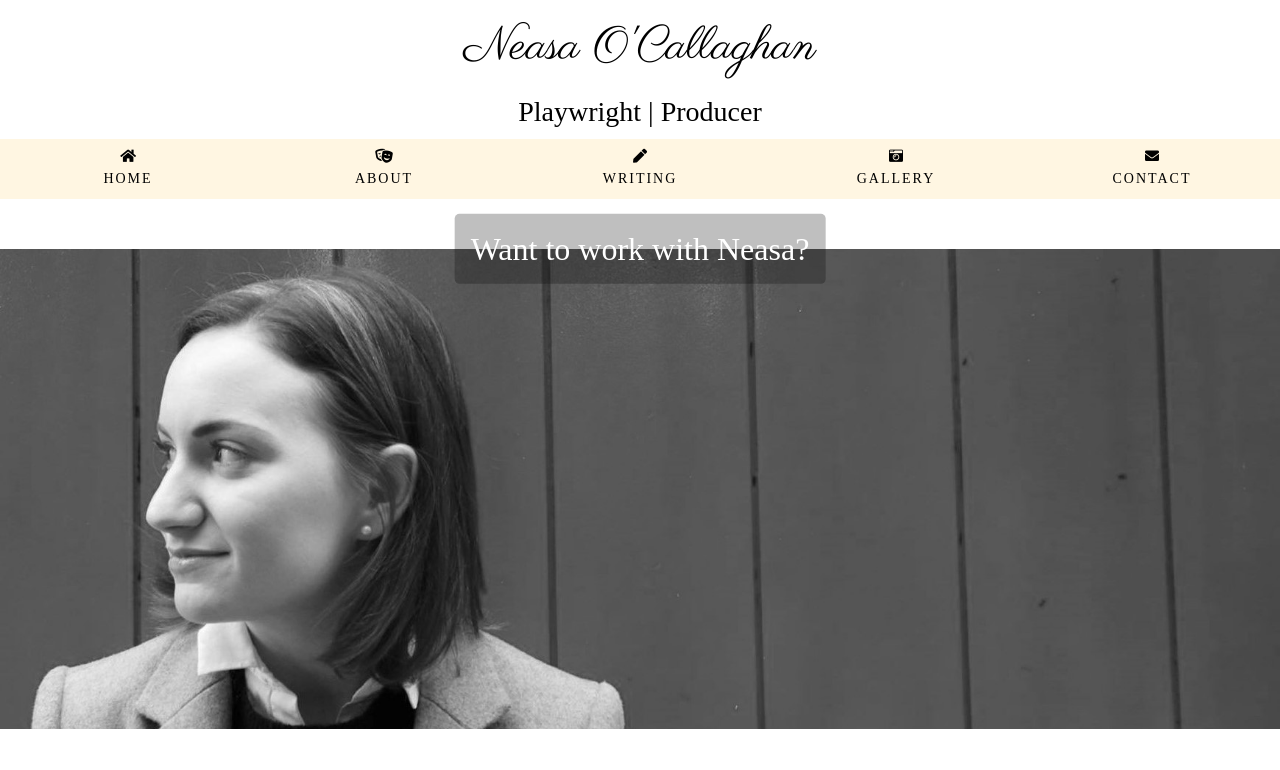
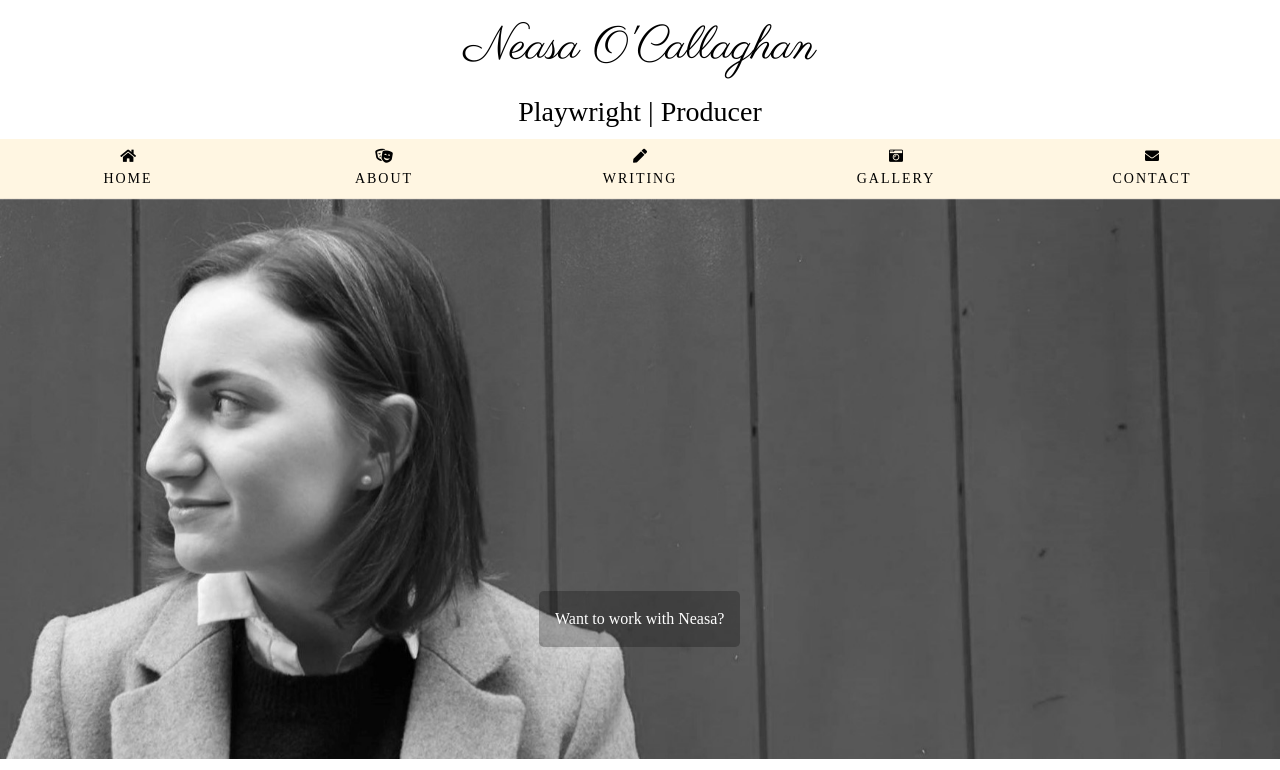
Before and after one commit to DarrenCoppinger/playwright-milestone-project, a plain HTML site: page index.html in a window 1280 px wide. Shown: the top 770 px of the page. Drawn offline with nearby package versions, Linux system fonts and the light colour scheme.

Commit message:
fixed call out text on home page

```diff
--- a/assets/css/style.css
+++ b/assets/css/style.css
@@ -59,88 +59,75 @@ h4 {
     font-size: 18px;
 }
 
-/*----------------section----------------*/
+/*----------------main----------------*/
 
-section {
+main {
     font-family: "Noto+Serif+JP", serif;
     font-weight: 400;
-    margin: 50px 0px;
-    /*padding:0;*/
 }
 
-.section-title {
-    color: #000000;
-    font-family: "Noto+Serif+JP", serif;
-    font-weight: 400;
-    font-size: 11px;
-    letter-spacing: 2px;
-    text-align: center;
-    text-transform: uppercase;
-    border-top: 1px solid #000000;
-    padding: 0 10px;
-}
-
-.section-title span {
-    position: relative;
-    top: -7px;
-    padding: 0 10px;
-    background: #ffffff;
-}
 
 .neasas-work {
     /*padding-top: 50px;*/
 }
 
 .call-out {
-    /*margin-top: 90%;*/
-    /*font-size: 7vw;*/
     position: absolute;
-    top: 50%;
+    text-decoration: none;
+    top: 75%;
     left: 50%;
     transform: translate(-50%, -50%);
     text-align: center;
 }
 
-.call-out div:hover {
+.call-out a{
+    text-decoration: none;
+    background-color: rgba(0, 0, 0, 0.25);
+    color: #ffffff;
+    padding: 1rem 1rem;
+    border-radius: .3rem;
+}
+
+
+.call-out a:hover {
     text-decoration: none;
     background-color: rgba(255, 255, 255, 0.25);
     color: #000000;
-    transition: all 1.5s ease-in-out;
-    -moz-transition: all 1.5s ease-in-out;
-    -webkit-transition: all 1.5s ease-in-out;
+    /*transition: all 1.5s ease-in-out;*/
+    /*-moz-transition: all 1.5s ease-in-out;*/
+    /*-webkit-transition: all 1.5s ease-in-out;*/
 }
 
-.call-out-text div {
-    text-decoration: none;
-    color: #ffffff;
-    padding: 1rem 1rem;
-    border-radius: .3rem;
-    background-color: rgba(0, 0, 0, 0.25);
-    /*margin-top: 90%;*/
-    /*text-align: center;*/
-}
-
-.call-out-text div:hover {
-    text-decoration: none;
+/*.call-out-text div {*/
+    /*color: #ffffff;*/
+    /*background-color: rgba(0, 0, 0, 0.25);*/
+    /*padding: 1rem 1rem;*/
+    /*border-radius: .3rem;*/
+    /*text-decoration: none;*/
     /*color: #ffffff;*/
     /*padding: 1rem 1rem;*/
     /*border-radius: .3rem;*/
     /*background-color: rgba(0, 0, 0, 0.25);*/
     /*margin-top: 90%;*/
     /*text-align: center;*/
-}
+/*}*/
+
+/*.call-out-text div:hover {*/
+/*    text-decoration: none;*/
+    /*color: #ffffff;*/
+    /*padding: 1rem 1rem;*/
+    /*border-radius: .3rem;*/
+    /*background-color: rgba(0, 0, 0, 0.25);*/
+    /*margin-top: 90%;*/
+    /*text-align: center;*/
+/*}*/
 
 
 /*.call-out a:hover {*/
-
 /*    color: #000000;*/
-
 /*    transition: all .5s ease-in-out;*/
-
 /*    -moz-transition: all .5s ease-in-out;*/
-
 /*    -webkit-transition: all .5s ease-in-out;*/
-
 /*}*/
 
 .jumbotron {
@@ -170,6 +157,72 @@ section {
     -webkit-transition: all .5s ease-in-out;
 
 }
+
+
+
+/*----------------images----------------*/
+
+.home-image {
+    height: 70vh;
+    /*height:auto;*/
+    color: #ffffff;
+
+    background: url("../images/druid-profile-image-bw-narrow-sm.jpg") no-repeat top left scroll;
+    /*background: url("../images/Townland_2.jpg") no-repeat;*/
+    -webkit-background-size: cover;
+    -moz-background-size: cover;
+    -o-background-size: cover;
+    background-size: cover;
+
+    /*display: flex;*/
+    align-items: center;
+    justify-content: center;
+
+    position: relative;
+    padding-bottom: 0
+}
+
+/*.hero-image {*/
+/*    position: relative;*/
+/*    background-repeat: no-repeat;*/
+/*    -webkit-background-size: cover;*/
+/*            background-size: cover;*/
+/*}*/
+
+.image-caption {
+    text-align: center;
+}
+
+
+
+/*----------------section----------------*/
+
+section {
+    font-family: "Noto+Serif+JP", serif;
+    font-weight: 400;
+    margin: 25px 25px;
+    /*padding:0;*/
+}
+
+.section-title {
+    color: #000000;
+    font-family: "Noto+Serif+JP", serif;
+    font-weight: 400;
+    font-size: 11px;
+    letter-spacing: 2px;
+    text-align: center;
+    text-transform: uppercase;
+    border-top: 1px solid #000000;
+    padding: 0 10px;
+}
+
+.section-title span {
+    position: relative;
+    top: -7px;
+    padding: 0 10px;
+    background: #ffffff;
+}
+
 
 /*----------------Heading----------------s*/
 
@@ -437,43 +490,6 @@ footer {
     margin-bottom: 15px;
 }
 
-/*----------------images----------------*/
-
-.home-image {
-    height: 60vh;
-    /*height:auto;*/
-    color: #ffffff;
-
-    background: url("../images/druid-profile-image-bw-narrow-sm.jpg") no-repeat top left scroll;
-    /*background: url("../images/Townland_2.jpg") no-repeat;*/
-    -webkit-background-size: cover;
-    -moz-background-size: cover;
-    -o-background-size: cover;
-    background-size: cover;
-
-    /*display: flex;*/
-    align-items: center;
-    justify-content: center;
-
-    position: relative;
-    padding-bottom: 0
-}
-
-/*.hero-image {*/
-
-/*    position: relative;*/
-
-/*    background-repeat: no-repeat;*/
-
-/*    -webkit-background-size: cover;*/
-
-/*            background-size: cover;*/
-
-/*}*/
-
-.image-caption {
-    text-align: center;
-}
 
 
 /*----------------gallery images----------------*/
--- a/index.html
+++ b/index.html
@@ -73,18 +73,22 @@
         <!--</div>-->
 
     </header>
-    <section>
+    <main>
         <div class="container-fluid home-image">
-            <div class="row">
+            <div class="row justify-content-center">
                 <!--<div class="col-6">-->
                 <!--    </div>-->
-                <div class="col-12">
-                    <div class="call-out">
-                        <h2 class="call-out-text">
-                            <a href="contact.html">
-                                <div>Want to work with Neasa?</div>
+                <div class="col call-out">
+                    <!--<h2 class="call-out-text">-->
+                    <!--    <a href="contact.html">-->
+                    <!--        <div>Want to work with Neasa?</div>-->
+                    <!--    </a>-->
+
+
+                    <a href="contact.html" class="hvr-fade">
+                        Want to work with Neasa?
                     </a>
-                        </h2>
+
                     <!--<h2 class="call-out btn btn-secondary"><a href="contact.html"><div>Want to work with Neasa?</div></a></h2>-->
                     <!--<a href="contact.html" class="call-out btn btn-secondary">Want to work with Neasa?</a>-->
 
@@ -96,8 +100,7 @@
                 </div>
             </div>
         </div>
-        </div>
-    </section>
+    </main>
     <section class="neasas-work">
         <div class="container">
             <div class=" row">
```
Lines whose indentation alone changed are shown as unchanged.
